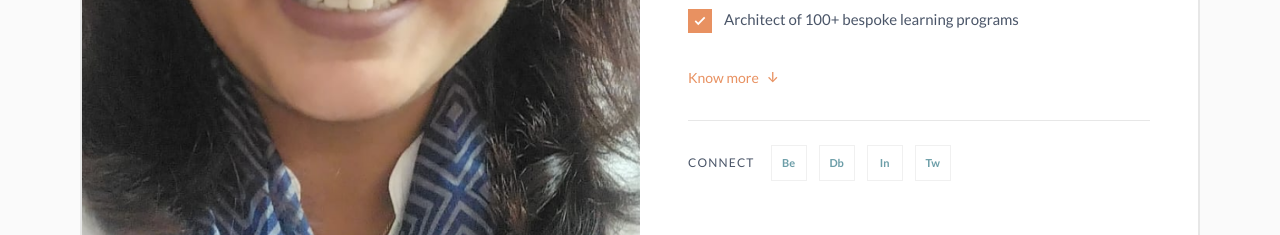
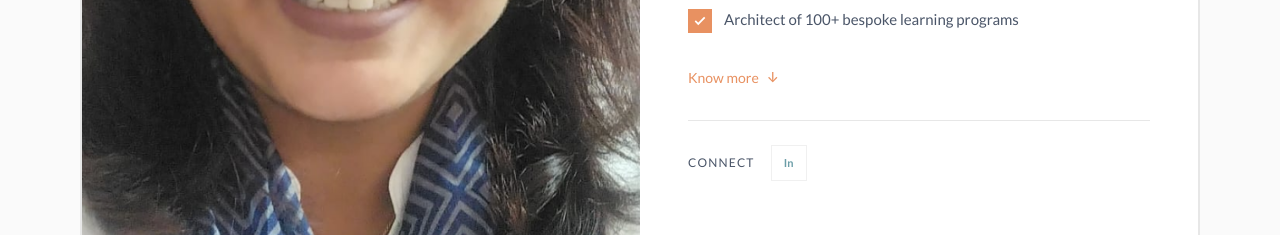
Before and after one commit to Shivam020202/leap-ladders, a React (Vite) app: page /our-story in a window 1280 px wide. Shown: the part 2568-2803 px from the top of the page. Built offline with nearby package versions, Linux system fonts and the light colour scheme.

Commit message:
text update

```diff
--- a/src/components/Portfolio.jsx
+++ b/src/components/Portfolio.jsx
@@ -194,13 +194,13 @@ const PortfolioSection = () => {
                     {portfolioItems[1].name}
                   </h3>
                   <div className="text-white/95 text-sm leading-relaxed">
-                    <p className="font-semibold mb-2">
+                    <p className="font-semibold text-md mb-2">
                       {portfolioItems[1].description.firstLine}
                     </p>
                     <p className="whitespace-pre-line mb-2">
                       {portfolioItems[1].description.body}
                     </p>
-                    <p className="font-semibold">
+                    <p className="font-semibold text-md">
                       {portfolioItems[1].description.lastLine}
                     </p>
                   </div>
--- a/src/pages/OurStory.jsx
+++ b/src/pages/OurStory.jsx
@@ -48,6 +48,7 @@ export default function StoryPage() {
         "Roopali's strategic thinking and ability to navigate complex projects have made her a sought-after leader in the field of HR. She has a proven track record of building high-performing teams, managing large-scale initiatives, and driving tangible business results.\nShe's delivered over 2350 hours of training, which is more screen time than your favorite Netflix show.\nHer understanding of instructional design and knowledge management is so deep, Google once tried to index her brain.\nComplex projects? Roopali eats those for breakfast (with a side of Avocado of course) with a drizzle of change management.\nSo, if your organization is lost in the wilderness of disengaged employees and training modules that feel like 2003 PowerPoint trauma... fear not.\nRoopali's got the compass, the map, and probably a motivational quote to go with it.\nWatch out, HR Avengers. She's assembling.",
       tab: "Roopali Suri",
       color: "#E89161",
+      linkedin: "https://www.linkedin.com/in/roopali-suri-shrm-scp-68148521/",
     },
     {
       name: "Sanchita Banerjee",
@@ -64,6 +65,7 @@ export default function StoryPage() {
         "Sanchita has a proven track record of delivering innovative and impactful training solutions across diverse industries, making her a trusted partner for businesses aiming to elevate their performance and foster a culture of growth. And, of course, because one career wasn't enough to tickle her brains, she founded two companies — Decoding Happiness and FeedIn Services, which sounds like a tech startup but is really where innovation meets people development.\nAnd then, she still had more time in hand so she became an author. She's got books in two languages — English and Hindi including an international bestseller, Unstoppable Courage. That's right. She can inspire you in whichever language your inner critic speaks.\nSo, if you're looking for someone who can project manage a unicorn, coach a cactus into blooming, and still have time to edit a best-seller, Sanchita's your person.",
       tab: "Sanchita Banerjee",
       color: "#0B5E6F",
+      linkedin: "https://www.linkedin.com/in/sanchitabanerjee/",
     },
     {
       name: "Chumki Sen",
@@ -80,6 +82,7 @@ export default function StoryPage() {
         "With over two decades of experience spanning media, publishing, healthcare, and insurance, Chumki's pretty much worn every communication hat short of writing carrier pigeon manuals. From drafting white papers to ghostwriting for C-suite execs, she's played spokesperson, strategist, editor, and occasional sanity-restorer for brands like Max Life Insurance and GE Medical Systems. As Assistant Editor at Business World, she edited news with one eye, ran the desk with the other. Oh, and did we mention she researched, wrote, and roamed for travel guides at Dorling Kindersley?\n\nHobbies? Reading, traveling, and reminding people that yoga is more than just headstands — it's also how she handles project deadlines.\nWith a career that reads like a bookshelf and the agility to switch from internal comms to downward dog in 2.3 seconds, she's back in the game — strategic, centered, and creatively caffeinated.",
       tab: "Chumki Sen",
       color: "#E89161",
+      linkedin: "https://www.linkedin.com/in/chumki-sen-9689344/",
     },
     {
       name: "Sakshi Khurana",
@@ -96,6 +99,7 @@ export default function StoryPage() {
         "Sakshi tangoed with Talent Acquisition, and has been the secret spice behind Hiring. She has introduced Induction programs that don't induce naps, skip-level meetings that skip the embarrassment and HR reviews that didn't involve pocket cuts.\nSakshi has served a lot of 'a-ha' learning programs for field executives as well as client service teams, sales professionals and IT specialists. She's clocked training hours are more like HR version of a marathoner – 4500+ manhours.\nWhen she's not fine-tuning PowerPoint presentations, she's busy hitting high notes. She's a trained classical vocalist, who has lent her voice to e-learning modules for universities and participated in marketing and advertising collaborations with corporates and freelance organizations.\nBasically, she hits the right notes both in HR and from behind the mic.",
       tab: "Sakshi Khurana",
       color: "#0B5E6F",
+      linkedin: "https://www.linkedin.com/in/sakshi-sehgal-khurana-5a4620a/",
     },
     {
       name: "Payal Lath",
@@ -112,6 +116,7 @@ export default function StoryPage() {
         "Payal fully trilingual – fluent in Hindi, English, and Punjabi – whether the conversation turns academic, emotional, or just mildly dramatic, she can keep up with it.\nAfter finally washing her hands off the chalk dust, she has set her sights on something bigger – up-skilling teachers in small towns to help strengthen education right, where it matters most. These days, she designs creative, workshops on everything from education management to classroom delivery – sprinkled, of course, with practical tips for keeping students engaged and awake.\nShe believes that if teachers are given the right tools, a few creative nudges, and a strong cup of chai – they'll light up minds (without setting off the fire alarm).",
       tab: "Payal Lath",
       color: "#E89161",
+      linkedin: "",
     },
     {
       name: "Smritie Bhardwaj",
@@ -761,14 +766,17 @@ export default function StoryPage() {
                         Connect
                       </span>
                       <div className="flex gap-3">
-                        {["Be", "Db", "In", "Tw"].map((icon) => (
-                          <div
-                            key={icon}
-                            className="w-9 h-9 border-[1.5px] border-[#E7E7E7] bg-white flex items-center justify-center text-[11px] font-bold text-[#0B5E6F] opacity-60 hover:opacity-100 transition-opacity duration-300"
+                        {activeExpert.linkedin && (
+                          <a
+                            href={activeExpert.linkedin}
+                            target="_blank"
+                            rel="noopener noreferrer"
+                            className="w-9 h-9 border-[1.5px] border-[#E7E7E7] bg-white flex items-center justify-center text-[11px] font-bold text-[#0B5E6F] opacity-60 hover:opacity-100 transition-opacity duration-300 cursor-pointer"
+                            title="LinkedIn Profile"
                           >
-                            {icon}
-                          </div>
-                        ))}
+                            In
+                          </a>
+                        )}
                       </div>
                     </motion.div>
                   </motion.div>
```
